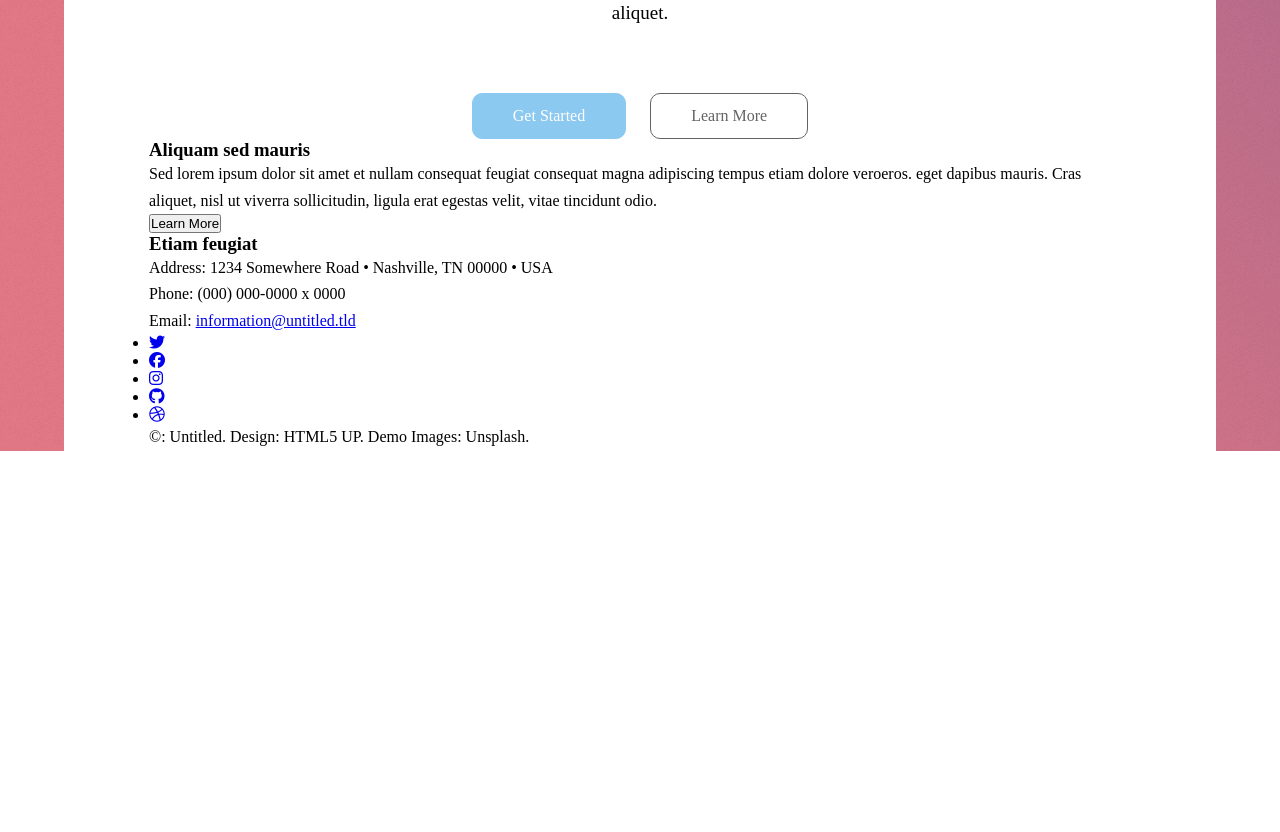
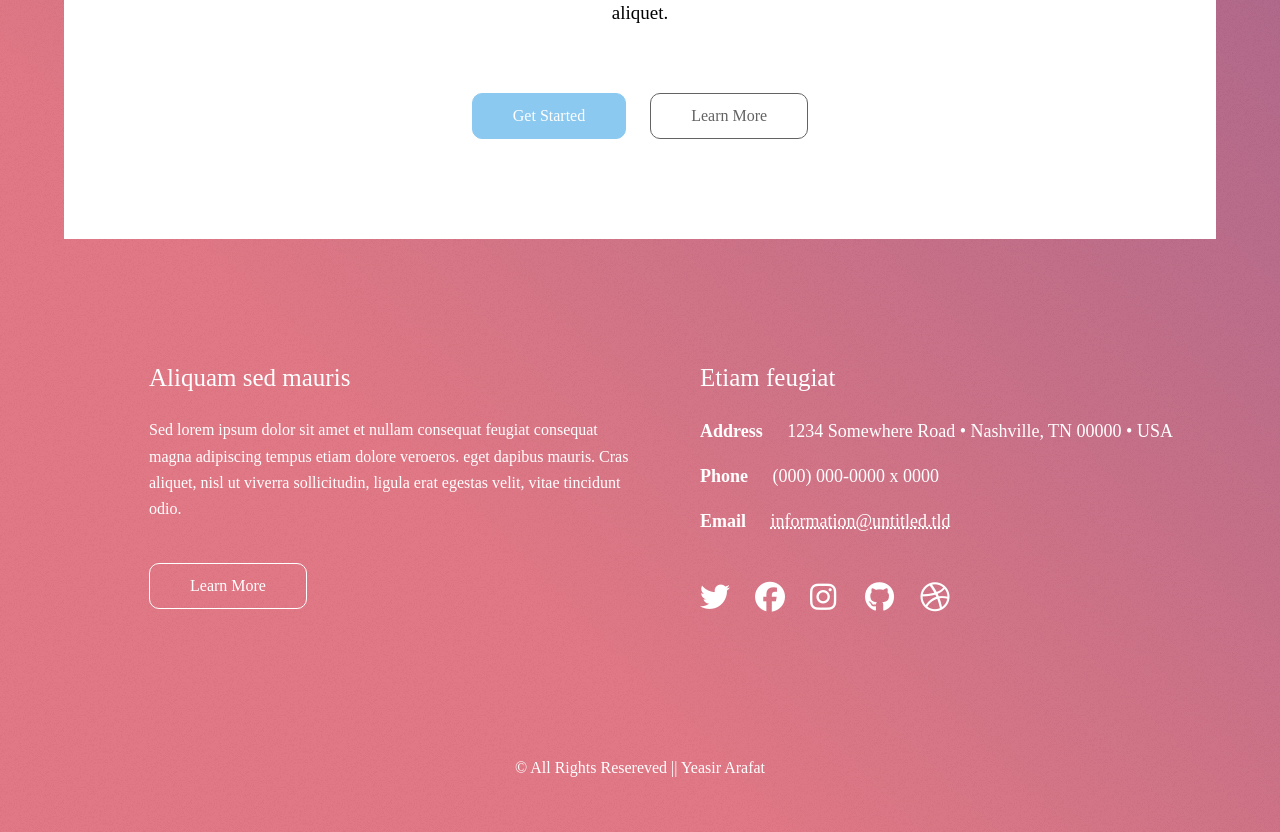
Before and after one commit to yeasirarafatpp/stellar, a plain HTML site: page index.html in a window 1280 px wide. Shown: the part 3040-3872 px from the top of the page. Before the commit the page ends 3491 px from the top, so only its background shows below. Drawn offline with Linux system fonts and the light colour scheme; files whose address does not match are found by name.

Commit message:
complete project

```diff
--- a/css/style.css
+++ b/css/style.css
@@ -231,10 +231,11 @@ p.desc {
     padding: 25px 0;
 }
 
-/* Start Footer */
+/* Start Footer button */
 
 .foot-button {
     text-align: center;
+    padding-bottom: 100px;
 }
 
 .foot-button h1 {
@@ -259,3 +260,84 @@ p.desc {
     border-radius: 10px;
     margin-right: 20px;
 }
+
+/* Start Footer */
+.footer {
+    padding: 100px 85px 140px 85px;
+    width: 90%;
+    margin: 0 auto;
+    display: grid;
+    grid-template-columns: 50% 50%;
+    column-gap: 60px;
+    color: #ffffff;
+}
+
+.footer-left h3 {
+    font-size: 25px;
+    padding: 25px 0;
+    font-weight: 200;
+}
+
+.footer-left p {
+    font-size: 16px;
+    padding-bottom: 25px;
+}
+
+.footer-btn {
+    padding: 13px 40px;
+    text-decoration: none;
+    color: #ffffff;
+    border: 1px solid #ffffff;
+    display: inline-block;
+    margin-top: 15px;
+    border-radius: 10px;
+}
+
+.footer-right h3 {
+    font-size: 25px;
+    padding: 25px 0;
+    font-weight: 200;
+}
+
+.footer-right p {
+    font-weight: bold;
+    font-size: 18px;
+    padding-bottom: 15px;
+}
+
+.foot-info {
+    font-weight: normal;
+    margin-left: 20px;
+}
+
+.foot-info a {
+    color: white;
+    text-decoration: underline dotted;
+}
+
+.foot-info a:hover {
+    text-decoration: none;
+}
+
+.social ul {
+    display: grid;
+    grid-template-columns: repeat(5, 55px);
+}
+
+.social ul li {
+    list-style: none;
+}
+
+.social ul li a {
+    color: white;
+    font-size: 30px;
+    padding-top: 30px;
+    display: inline-block;
+}
+
+.copyright {
+    text-align: center;
+    color: white;
+    padding-bottom: 50px;
+    font-size: 16px;
+}
--- a/index.html
+++ b/index.html
@@ -128,21 +128,21 @@
     </div>
     <!-- end footer button -->
     <!-- start footer -->
-    <div class="footer container">
+    <div class="footer">
         <div class="footer-left">
             <h3>Aliquam sed mauris</h3>
             <p>Sed lorem ipsum dolor sit amet et nullam consequat feugiat consequat magna adipiscing tempus etiam dolore
                 veroeros. eget
                 dapibus mauris. Cras aliquet, nisl ut viverra sollicitudin, ligula erat egestas velit, vitae tincidunt
                 odio.</p>
-            <button>Learn More</button>
+            <a href="#" class="footer-btn">Learn More</a>
         </div>
         <div class="footer-right">
             <div class="foot-desc">
                 <h3>Etiam feugiat</h3>
-                <p>Address: <span class="foot-info">1234 Somewhere Road • Nashville, TN 00000 • USA</span> </p>
-                <p>Phone: <span class="foot-info">(000) 000-0000 x 0000</span> </p>
-                <p>Email: <span class="foot-info"><a
+                <p>Address <span class="foot-info">1234 Somewhere Road • Nashville, TN 00000 • USA</span> </p>
+                <p>Phone <span class="foot-info">(000) 000-0000 x 0000</span> </p>
+                <p>Email <span class="foot-info"><a
                             href="mailto:information@untitled.tld">information@untitled.tld</a></span> </p>
             </div>
             <div class="social">
@@ -155,8 +155,8 @@
                 </ul>
             </div>
         </div>
-        <p>&copy: Untitled. Design: HTML5 UP. Demo Images: Unsplash.</p>
     </div>
+    <p class="copyright">&copy; All Rights Resereved || Yeasir Arafat</p>
     <!-- end of the journy -->
 </body>
 
```
Also changed, not shown: images/Template-Image.png (added).
